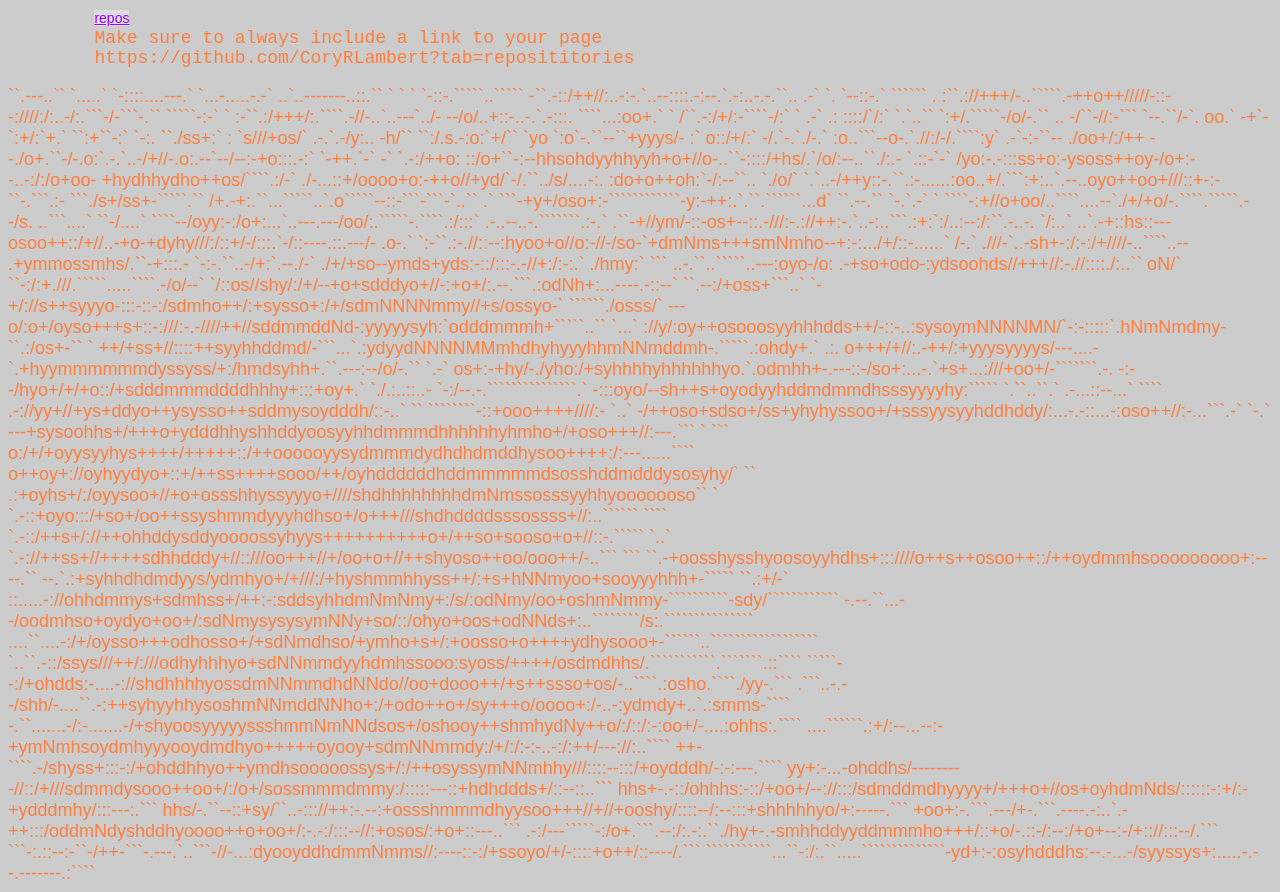
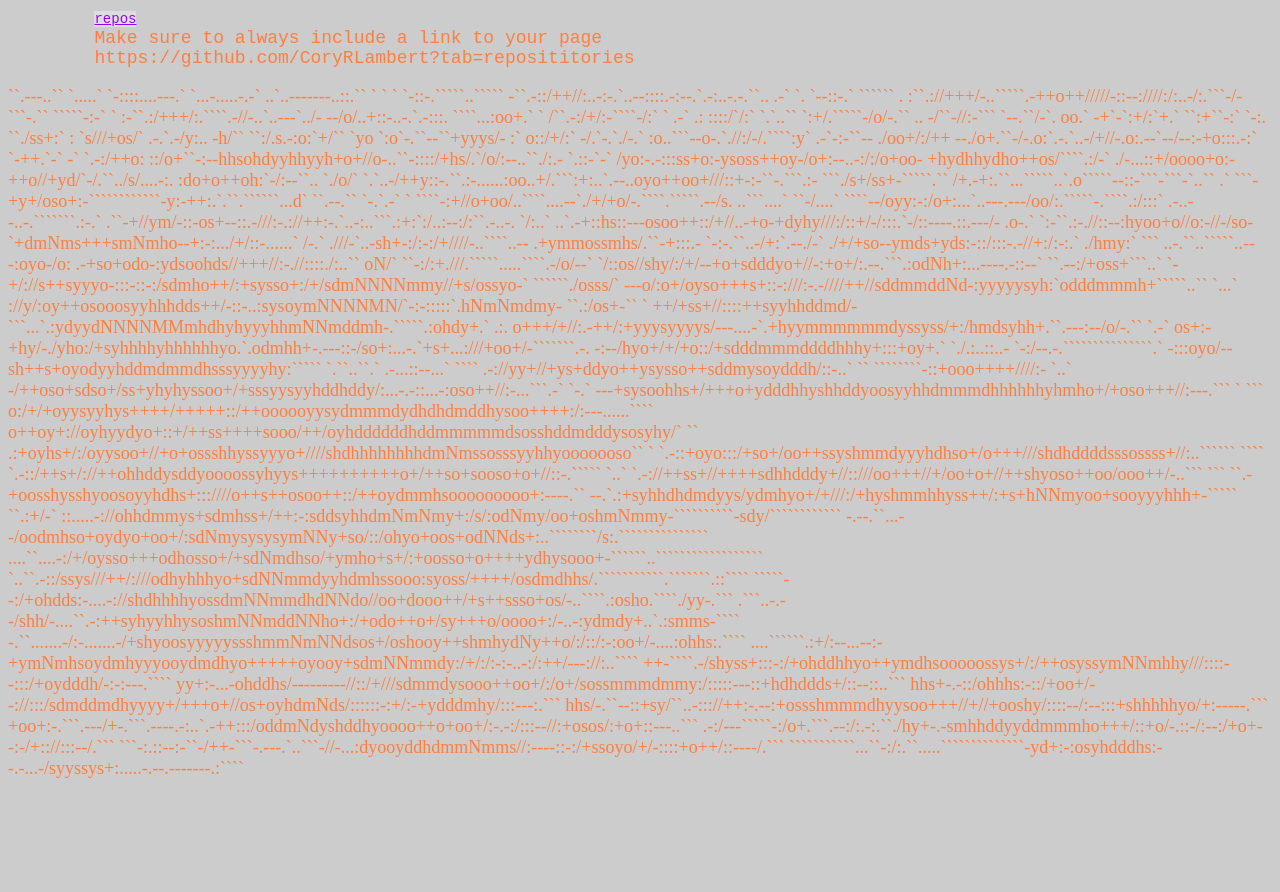
Before and after one commit to CoryRLambert/CoryRLambert.github.io, a plain HTML site: page index.html in a window 1280 px wide. After the commit the page ends 800 px from the top, so only its background shows below. Drawn offline with Linux system fonts and the light colour scheme.

Commit message:
Update index.html

```diff
--- a/index.html
+++ b/index.html
@@ -4,15 +4,13 @@
     <style>
       body {
 	background-color: #cccccc;
-	font-family:"Arial","sans-serif";color:#ff7f3f;font-size:18px;}
+	;color:#ff7f3f;font-size:18px;}
 a{
-	font-family:"Arial","sans-serif";
 	 color:#9900ff;font-size:14px;
 	 background:#dddddd;
 }
 
 a:hover{
-	font-family:"Arial","sans-serif";
 	 color:#ffffff;font-size:14px;
 	 background:#9900ff;
 
```
